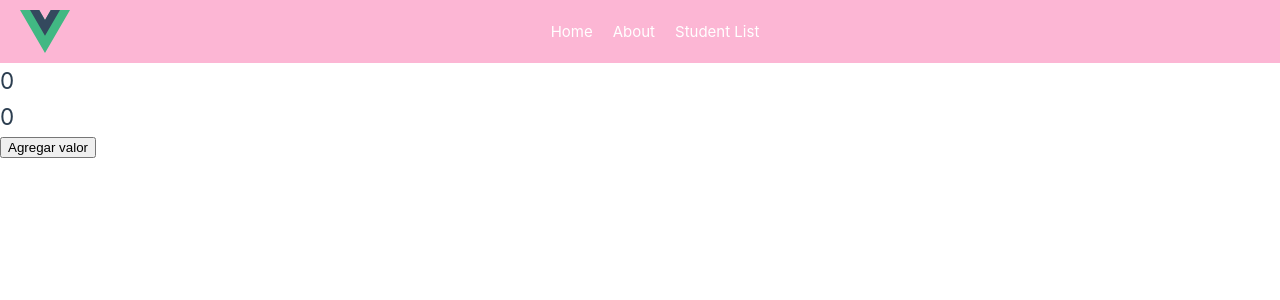
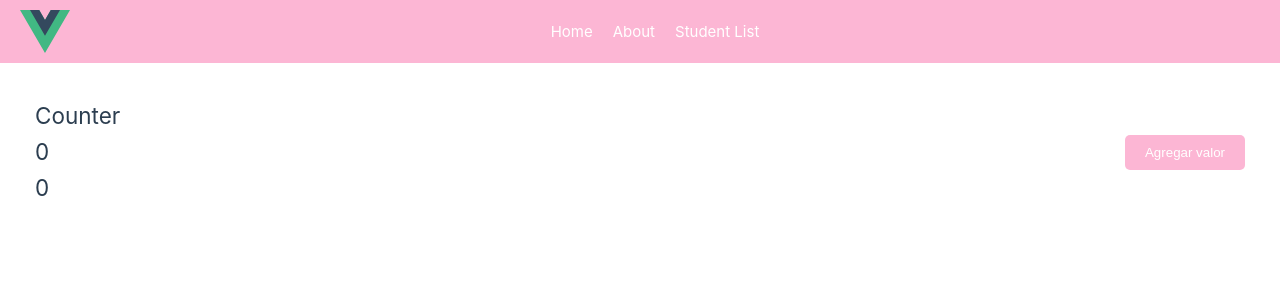
Before and after one commit to Estelaria/vuetaskandhomework, a Vue app: page / in a window 1280 px wide. Shown: the top 300 px of the page. Built offline with nearby package versions, Linux system fonts and the light colour scheme.

Commit message:
add styles

```diff
--- a/package.json
+++ b/package.json
@@ -13,6 +13,7 @@
     "format": "prettier --write src/"
   },
   "dependencies": {
+    "@fortawesome/fontawesome-free": "^6.5.1",
     "axios": "^1.6.8",
     "pinia": "^2.1.7",
     "vue": "^3.4.15",
--- a/src/services/StudentService.ts
+++ b/src/services/StudentService.ts
@@ -3,7 +3,7 @@ import axios from 'axios';
 const baseUrl = 'https://65e8dab54bb72f0a9c508303.mockapi.io/dev/api/Alumnos';
 
 interface IStudent {
-    id?: number;
+    id: number;
     name: string;
     email: string;
     group: string;
--- a/src/views/AboutView.vue
+++ b/src/views/AboutView.vue
@@ -1,10 +1,37 @@
 <template>
   <div class="about">
-    <h1>This is an about page</h1>
+    <h1 class="about-title">Aqui puedes acceder al Log in</h1>
+    <router-link to="/login" class="login-link">Iniciar sesión</router-link>
   </div>
 </template>
 
-<style>
+<style scoped>
+.about {
+  min-height: 100vh;
+  display: flex;
+  flex-direction: column;
+  align-items: center;
+  justify-content: center;
+}
+
+.about-title {
+  color: #FCB6D4; /* Rosa */
+  margin-bottom: 20px;
+}
+
+.login-link {
+  background-color: #FCB6D4;
+  color: white;
+  padding: 10px 20px;
+  border-radius: 5px;
+  text-decoration: none;
+  transition: background-color 0.3s ease;
+}
+
+.login-link:hover {
+  background-color: #FF7EB9;
+}
+
 @media (min-width: 1024px) {
   .about {
     min-height: 100vh;
--- a/src/views/AddStudent.vue
+++ b/src/views/AddStudent.vue
@@ -1,7 +1,7 @@
 <template>
     <div>
         <h2>Agregar Estudiante</h2>
-        <StudentForm @save="addStudent" />
+        <form @save="addStudent"></form>
     </div>
 </template>
 
--- a/src/views/HomeView.vue
+++ b/src/views/HomeView.vue
@@ -4,12 +4,36 @@ const counterStore = useCounterStore()
 </script>
 
 <template>
-  <main>
-    <h2>
-      {{ counterStore.count }}
-    </h2>
-    <h2>{{ counterStore.doubleCount }}</h2>
+  <main class="container">
+    <div class="numbers">
+      <h2>Counter</h2>
+      <h2>{{ counterStore.count }}</h2>
+      <h2>{{ counterStore.doubleCount }}</h2>
+    </div>
 
-    <button @click="counterStore.increment">Agregar valor</button>
+    <button @click="counterStore.increment" class="add-button">Agregar valor</button>
   </main>
 </template>
+
+<style>
+.container {
+  display: flex;
+  justify-content: space-between;
+  align-items: center;
+  padding: 35px;
+}
+
+.numbers {
+  display: flex;
+  flex-direction: column;
+}
+
+.add-button {
+  background-color: #FCB6D4;
+  color: white;
+  border: none;
+  padding: 10px 20px;
+  border-radius: 5px;
+  cursor: pointer;
+}
+</style>
--- a/src/views/LoginView.vue
+++ b/src/views/LoginView.vue
@@ -11,7 +11,7 @@
 
 <script lang="ts" setup>
 import { ref } from 'vue'
-import { useUserStore } from '@/stores/user'
+import { useUserStore } from '@/stores/User'
 import router from '@/router/index'
 
 const inputEmail = ref('')
```
Also changed, not shown: src/views/DashboardView.vue (+12 -3 lines), src/stores/User.ts (renamed from src/stores/Users.ts), 1 other file (tests, documents, lock files or other folders).
